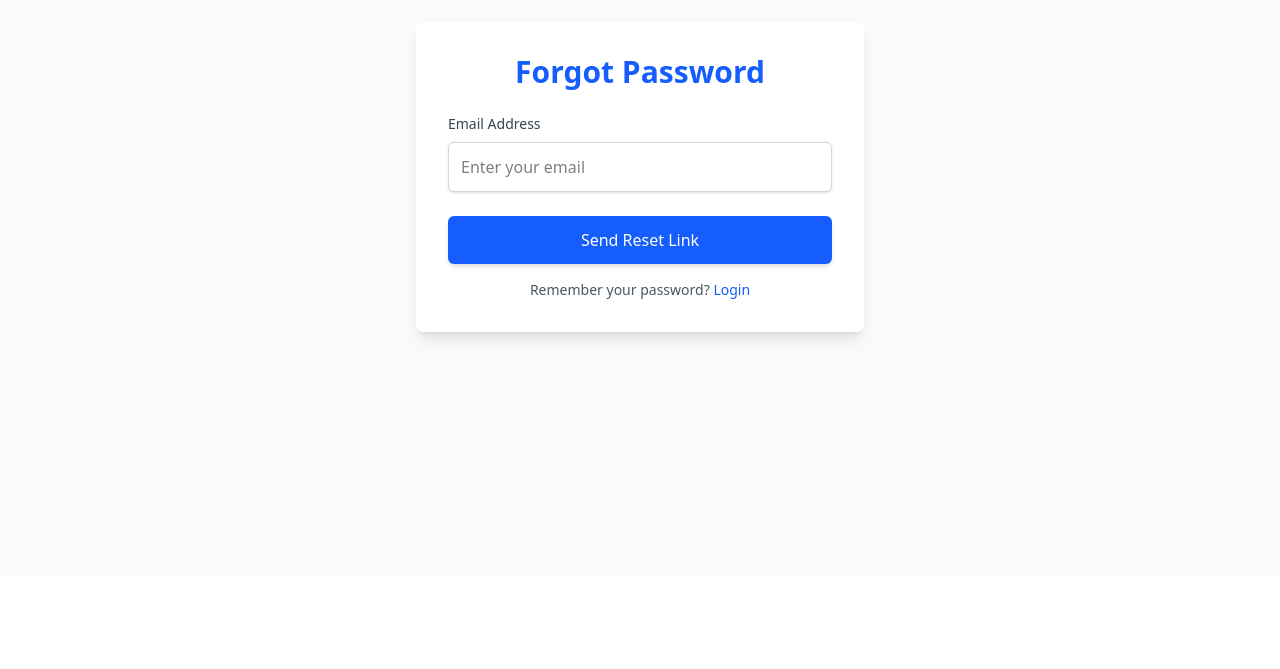
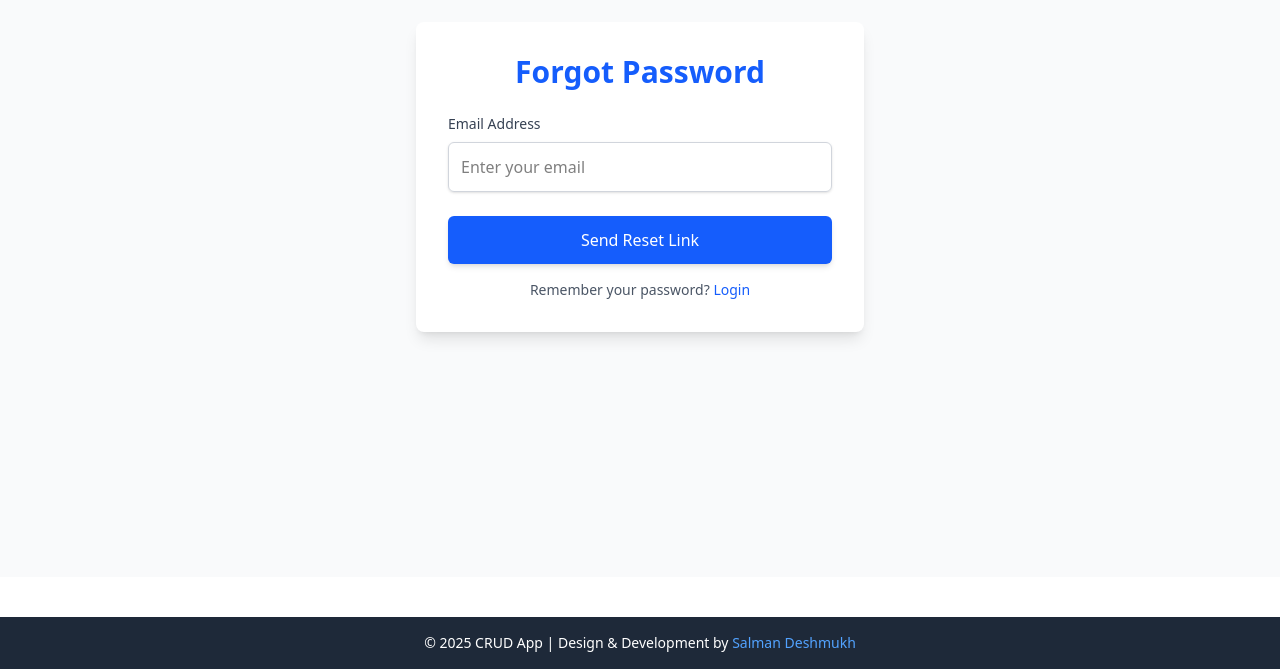
Before and after one commit to salmandeshmukh/crud-app-using-sql, a React (Vite) app: page /forgot-password in a window 1280 px wide. Shown: the part 223-892 px from the top of the page. Before the commit the page ends 800 px from the top, so only its background shows below. Built offline with nearby package versions, Linux system fonts and the light colour scheme.

Commit message:
added footer

```diff
--- a/src/App.jsx
+++ b/src/App.jsx
@@ -5,6 +5,7 @@ import Login from "./Login";
 import SignUp from "./Signup"; // Import your SignUp component
 import CrudApp from "./CrudApp";
 import ForgotPassword from "./ForgotPassword";
+import Footer from "./Footer";
 
 const API_BASE = "https://next.salmandeshmukh.com/php";
 
@@ -49,6 +50,7 @@ function App() {
   };
 
   return (
+    <>
     <Routes>
   {/* Route for login or home page */}
   <Route
@@ -72,6 +74,10 @@ function App() {
   <Route path="/forgot-password" element={<ForgotPassword/>} />
 </Routes>
 
+<Footer />
+
+</>
+
   );
 }
 
--- /dev/null
+++ b/src/Footer.jsx
@@ -0,0 +1,21 @@
+import React from "react";
+
+const Footer = () => {
+  return (
+    <footer className="bg-gray-800 text-white text-center py-4 text-sm mt-10">
+      <p>
+        &copy; {new Date().getFullYear()} CRUD App | Design & Development by{" "}
+        <a
+          href="https://salmandeshmukh.com/"
+          target="_blank"
+          rel="noopener noreferrer"
+          className="text-blue-400 hover:underline"
+        >
+          Salman Deshmukh
+        </a>
+      </p>
+    </footer>
+  );
+};
+
+export default Footer;
```
